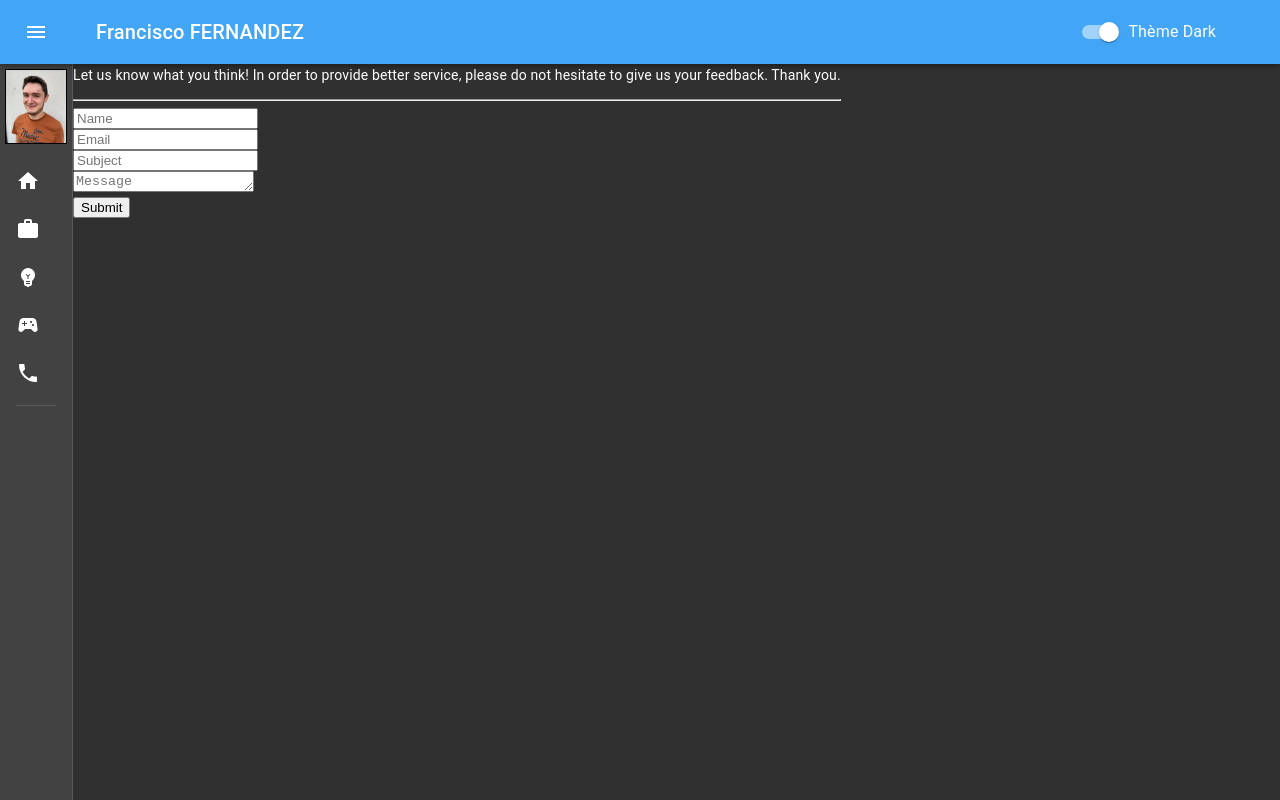
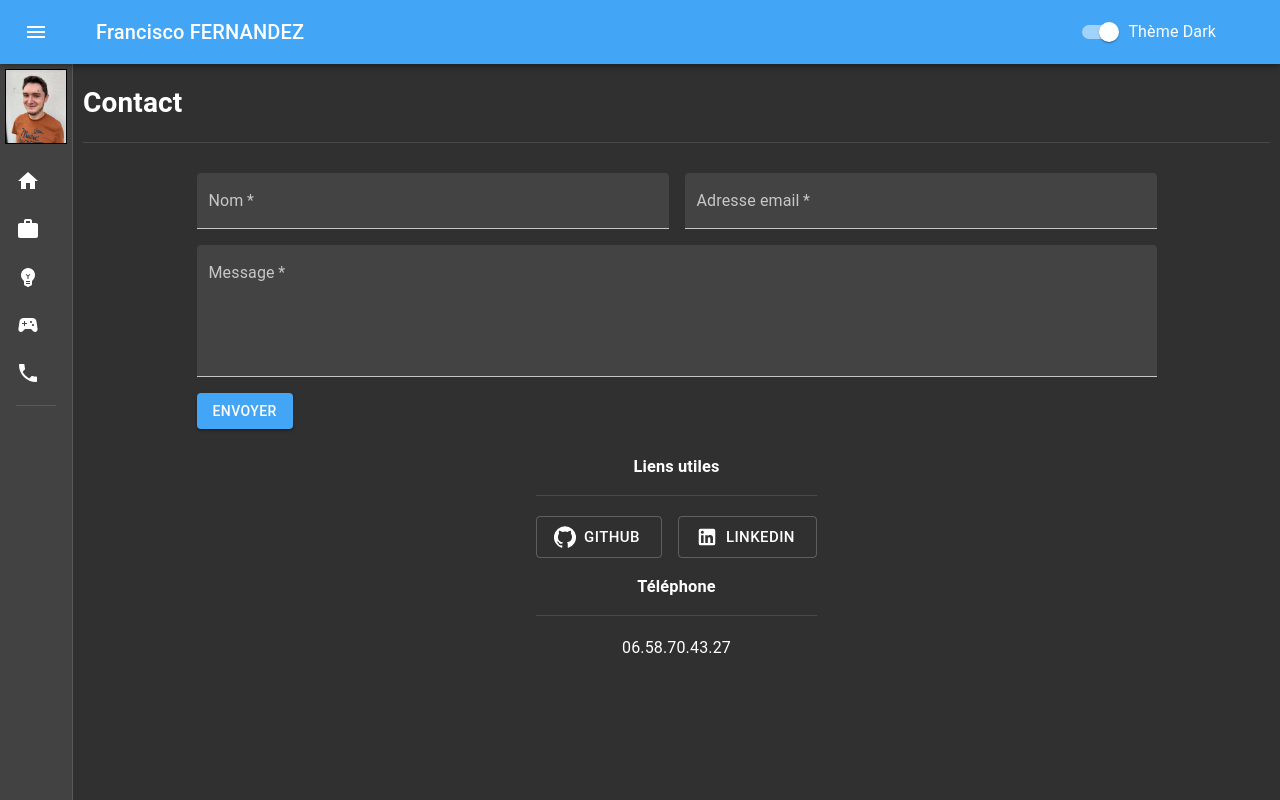
Before and after one commit to Bedhiver/websitefrancisco, a React (Create React App) app: page /contact in a window 1280 px wide. Built offline with nearby package versions, Linux system fonts and the light colour scheme.

Commit message:
feat: contact form with useful links done

```diff
--- a/src/components/Contact.js
+++ b/src/components/Contact.js
@@ -1,13 +1,46 @@
-import React, { useState } from "react";
+import React, { useEffect, useState } from "react";
 import axios from "axios";
+import {
+  Button,
+  Divider,
+  Grid,
+  TextField,
+  Typography,
+} from "@material-ui/core";
+import GitHubIcon from "@material-ui/icons/GitHub";
+import LinkedInIcon from "@material-ui/icons/LinkedIn";
+import "./../styles/ContactStyle.css";
+import CustomExternalUrl from "./CustomExternalUrl";
 
 export default function Contact() {
   const [contactForm, setContactForm] = useState({
     name: "",
     email: "",
-    subject: "",
     message: "",
   });
+  const [dimensionScreen, setDimensionScreen] = useState({
+    height: window.innerHeight,
+    width: window.innerWidth,
+  });
+
+  useEffect(() => {
+    function handleResize() {
+      setDimensionScreen({
+        height: window.innerHeight,
+        width: window.innerWidth,
+      });
+    }
+
+    window.addEventListener("resize", handleResize);
+
+    return () => {
+      window.removeEventListener("resize", handleResize);
+    };
+  });
+
+  function isMobileScreen() {
+    return dimensionScreen.width < 600 ? 12 : 6;
+  }
 
   function handleUpdate(e) {
     setContactForm({
@@ -16,21 +49,40 @@ export default function Contact() {
     });
   }
 
-  function onSubmitEmail(e) {
+  async function onSubmitEmail(e) {
     try {
       e.preventDefault();
 
-      axios.post("http://localhost:8080/send", contactForm).then((res) => {
-        if (res.status === 200) {
+      const response = await axios.post(
+        "https://api-nodemailer.vercel.app/send",
+        contactForm
+      );
+
+      if (response.status === 200) {
         alert("Message envoyé");
-          console.log(res);
-        } else if (res.status === 500) {
+        console.log(response);
+      }
+
+      // axios
+      //   .post("https://api-nodemailer.vercel.app/send", contactForm)
+      //   .then((res) => {
+      //     if (res.status === 200) {
+      //       alert("Message envoyé");
+      //       console.log(res);
+      //     } else if (res.status === 102) {
+      //       alert("Echec de l'envoi");
+      //     } else {
+      //       console.log("err in then");
+      //     }
+      //   })
+      //   .catch((err) => {
+      //     console.log("erreur in .catch ! ", err);
+      //   });
+
+      resetForm();
+    } catch (err) {
       alert("Echec de l'envoi");
     }
-      });
-
-      resetForm();
-    } catch (err) {}
   }
 
   function resetForm() {
@@ -43,81 +95,112 @@ export default function Contact() {
   }
 
   return (
-    <div className="section">
-      <div className="container">
-        <div className="row">
-          <div className="col-md-12">
-            <div className="section-title">
-              <h2 className="title">Contact Us</h2>
-              <p>
-                Let us know what you think! In order to provide better service,
-                please do not hesitate to give us your feedback. Thank you.
-              </p>
-              <hr />
-              <form
-                id="contact-form"
-                onSubmit={onSubmitEmail.bind(this)}
-                // method="POST"
+    <div className="divContact">
+      <h1>Contact</h1>
+      <Divider className="dividerContact" />
+      <div className="div-container">
+        <form className="div-form" onSubmit={onSubmitEmail.bind(this)}>
+          <div>
+            <Grid
+              container
+              spacing={2}
+              style={{
+                padding: "10px",
+              }}
             >
-                <div className="form-group">
-                  <div className="row">
-                    <div className="col-md-6">
-                      <input
+              <Grid item xs={isMobileScreen()} className="gridItem">
+                <TextField
+                  className="textField"
+                  required
                   name="name"
-                        placeholder="Name"
-                        id="name"
-                        type="text"
-                        className="form-control"
-                        required
+                  label="Nom"
+                  variant="filled"
                   value={contactForm.name}
                   onChange={handleUpdate}
                 />
-                    </div>
-                    <div className="col-md-6">
-                      <input
+              </Grid>
+              <Grid item xs={isMobileScreen()} className="gridItem">
+                <TextField
+                  className="textField"
+                  required
+                  type="email"
                   name="email"
-                        placeholder="Email"
-                        id="email"
-                        type="email"
-                        className="form-control"
-                        aria-describedby="emailHelp"
-                        required
+                  label="Adresse email"
+                  variant="filled"
                   value={contactForm.email}
                   onChange={handleUpdate}
                 />
-                    </div>
-                  </div>
-                </div>
-                <div className="form-group">
-                  <input
-                    name="subject"
-                    placeholder="Subject"
-                    id="subject"
-                    type="text"
-                    className="form-control"
+              </Grid>
+              <Grid item xs={12} className="gridItem">
+                <TextField
+                  multiline
+                  rows={5}
+                  className="textArea"
                   required
-                    value={contactForm.subject}
-                    onChange={handleUpdate}
-                  />
-                </div>
-                <div className="form-group">
-                  <textarea
                   name="message"
-                    placeholder="Message"
-                    id="message"
-                    className="form-control"
-                    rows="1"
-                    required
+                  label="Message"
+                  variant="filled"
                   value={contactForm.message}
                   onChange={handleUpdate}
                 />
+              </Grid>
+              <Grid item xs={12}>
+                <Button type="submit" variant="contained" color="primary">
+                  Envoyer
+                </Button>
+              </Grid>
+            </Grid>
           </div>
-                <button type="submit" className="primary-btn submit">
-                  Submit
-                </button>
         </form>
-            </div>
-          </div>
+        <div className="div-other-channel">
+          <h3>Liens utiles</h3>
+          <Divider className="dividerContact" />
+          <br />
+          <Grid container spacing={2}>
+            <Grid item>
+              <Button
+                size="large"
+                startIcon={<GitHubIcon />}
+                variant="outlined"
+              >
+                <CustomExternalUrl
+                  link={{
+                    wordLinked: "GitHub",
+                    url: "https://github.com/Bedhiver",
+                  }}
+                  isDecoration={false}
+                />
+              </Button>
+            </Grid>
+            <Grid item>
+              <Button
+                size="large"
+                startIcon={<LinkedInIcon />}
+                variant="outlined"
+              >
+                <CustomExternalUrl
+                  link={{
+                    wordLinked: "LinkedIn",
+                    url: "https://www.linkedin.com/in/francisco-fernandez-57990a104/",
+                  }}
+                  isDecoration={false}
+                />
+              </Button>
+            </Grid>
+          </Grid>
+          <h3>Téléphone</h3>
+          <Divider className="dividerContact" />
+          <br />
+          <Typography>
+            <CustomExternalUrl
+              link={{
+                wordLinked: "06.58.70.43.27",
+                url: "tel:0658704327",
+              }}
+              isDecoration={false}
+            />
+          </Typography>
+          <br />
         </div>
       </div>
     </div>
--- /dev/null
+++ b/src/styles/ContactStyle.css
@@ -0,0 +1,49 @@
+.div-container {
+  margin-top: 20px;
+  display: flex;
+  justify-content: center;
+  align-items: center;
+  width: 100%;
+  flex-direction: column;
+}
+
+.div-form {
+  max-width: 980px;
+}
+
+.div-other-channel {
+  display: flex;
+  flex-direction: column;
+  justify-content: center;
+  align-items: center;
+}
+
+.gridItem {
+  width: 300px;
+}
+
+.textField {
+  width: 100%;
+}
+
+.textArea {
+  width: 100%;
+}
+
+@media (max-width: 600px) {
+  .gridItem {
+    width: 100%;
+  }
+}
+
+.divContact {
+  margin-top: 64px;
+  margin-left: 10px;
+  margin-right: 10px;
+  margin-bottom: 5px;
+  width: 100%;
+}
+
+.dividerContact {
+  width: 100%;
+}
```
Lines whose indentation alone changed are shown as unchanged.
